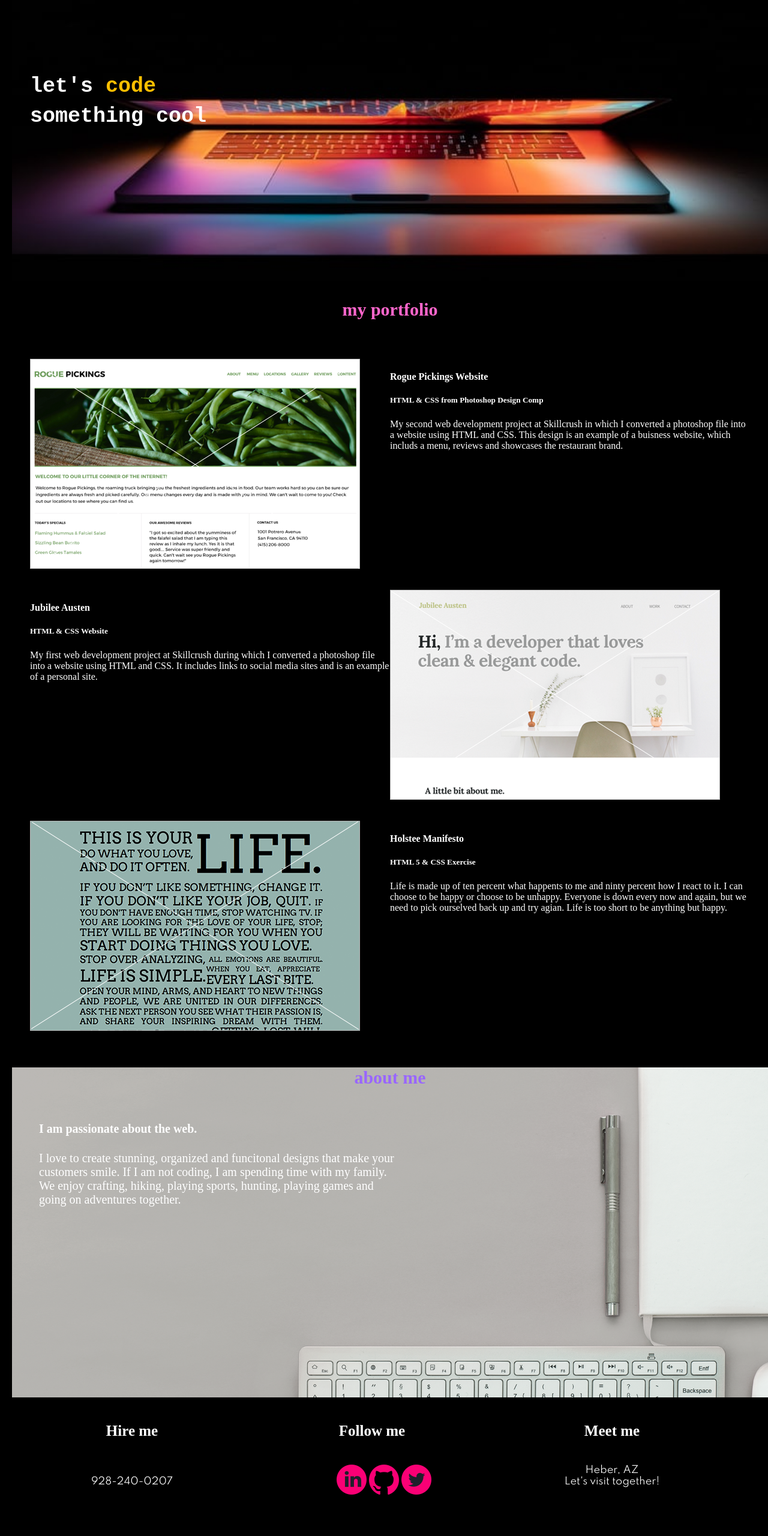
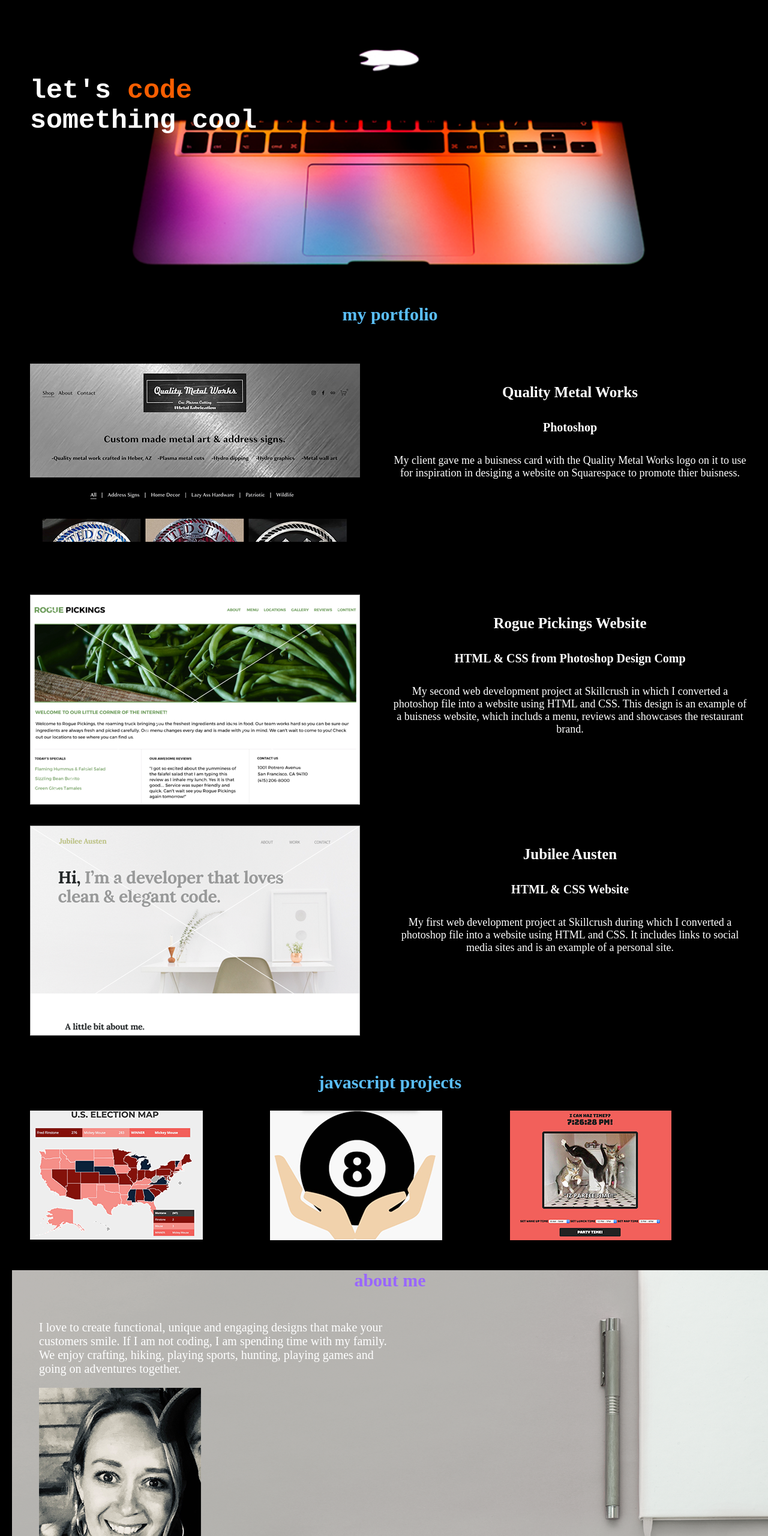
Before and after one commit to melinda-p/phase1-milestone, a plain HTML site: page index.html in a window 1280 px wide. Shown: the part 160-2720 px from the top of the page at 60% size. Drawn offline with Linux system fonts and the light colour scheme; a web font is replaced by a local one.

Commit message:
Initial commit

```diff
--- a/css/main.css
+++ b/css/main.css
@@ -30,6 +30,9 @@ body {
 #portfolio {
   height: 1250px;
 }
+#projects {
+  height: 300px;
+}
 #about {
   height: 550px;
 }
@@ -40,18 +43,18 @@ body {
 
 .main-image h2 {
   font-family: monospace;
-  font-size: 35px;
+  font-size: 45px;
   width: 400px;
   text-align: left;
   line-height: 50px;
   padding-top: 250px;
 }
 .main-image span {
-  color: #ffbf00;
+  color: #f95e01;
 }
 header {
   height: 600px;
-  background: url('../img/macbook-pro.jpeg');
+  background: url('../img/apple.png');
   background-size: cover;
 }
 
@@ -61,9 +64,9 @@ header h1 {
   color: #ffffff;
 }
 header h1 span {
-  font-family: 'Fredoka One', cursive;
+  font-family: 'Fredoka+One', cursive;
   color: #cc99ff;
-  font-size: 25px;
+  font-size: 40px;
 }
 
 nav {
@@ -88,16 +91,30 @@ nav ul li a {
 }
 
 /***** MAIN CSS *****/
-#portfolio {
-
-}
 
 #portfolio .full-width h3 {
   font-family: 'Montserrat', seriff;
   font-size: 30px;
   text-align: center;
-  color: #ff66cc;
+  color: #5abef7;
   text-decoration: none;
+}
+#portfolio .half-width h4{
+  font-family: 'Montserrat', seriff;
+  font-size: 25px;
+  text-align: center;
+  color: #ffffff;
+
+}
+#portfolio .half-width h5 {
+  font-size: 20px;
+  text-align: center;
+  color: #ffffff;
+}
+#portfolio .half-width p {
+  font-size: 18px;
+  text-align: center;
+  color: #ffffff;
 }
 #portfolio img {
   border: 2px #fffff solid;
@@ -110,6 +127,16 @@ nav ul li a {
   height: 315px;
   padding: 35px 0;
 }
+
+#projects .full-width h3 {
+  font-family: 'Montserrat', seriff;
+  font-size: 30px;
+  text-align: center;
+  color: #5abef7;
+  text-decoration: none;
+}
+
+
 
 #about {
   background: url('../img/about-me.png');
@@ -128,7 +155,36 @@ font-family: 'Montserrat', seriff;
 }
 
 /***** FOOTER CSS *****/
+#contact .full-width h3 {
+  font-family: 'Montserrat', seriff;
+  font-size: 30px;
+  text-align: center;
+  color: #ff66cc;
+  text-decoration: none;
+}
 
+input[type=text] {
+  box-sizing: border-box;
+  width: 100%;
+  color: #2a423a;
+  font-style: italic;
+  padding: 1em;
+}
+
+input[type=button] {
+  width: 100%;
+  padding: 20px 0;
+  margin-top: 20px;
+  background-color: #2a423a;
+  font-family: 'Poppins', Helvetica, Arial, sans-serif;
+  font-weight: 500;
+  font-size: 1.125em;
+  color: #e2e3ed;
+  border: none;
+  text-align: center;
+  text-transform: uppercase;
+
+}
 #contact {
   text-align: center;
   float: left;
--- a/index.html
+++ b/index.html
@@ -12,7 +12,7 @@
         <header>
             <div class="full-width">
                 <div class="half-width">
-                  <h1><span> Melinda Porter </span> | Web Developer</h1>
+                  <h1><span> Melinda Porter </span> | Front End Developer</h1>
                 </div>
                 <div class="half-width">
                   <nav>
@@ -34,9 +34,21 @@
             <div class="full-width">
                 <h3>my portfolio</h3>
             </div>
+
             <div class="full-width" id="project-three">
               <div class="half-width">
-                <img src="img/rogue-pickings-thumbnail.png" alt="Rogue Pickings">
+                <a href="" target="_blank"> <img src="img/qmw1.png" alt="Quaity Metal Works"></a>
+              </div>
+              <div class="half-width">
+                <h4>Quality Metal Works</h4>
+                <h5>Photoshop</h5>
+                <p>My client gave me a buisness card with the Quality Metal Works logo on it to use for inspiration in desiging a website on Squarespace to promote thier buisness.</p>
+              </div>
+            </div>
+
+            <div class="full-width" id="project-three">
+              <div class="half-width">
+                <a href="https://melinda-p.github.io/206-rogue-pickings-206starter/" target="_blank"> <img src="img/rogue-pickings-thumbnail.png" alt="Rogue Pickings">
               </div>
               <div class="half-width">
                   <h4>Rogue Pickings Website</h4>
@@ -45,63 +57,70 @@
               </div>
             </div>
 
-
-            <div class="full-width" id="project-two">
-              <div class="half-width">
-                <h4>Jubilee Austen</h4>
-                <h5>HTML &amp; CSS Website</h5>
-                <p>My first web development project at Skillcrush during which I converted a photoshop file into a website using HTML and CSS. It includes links to social media sites and is an example of a personal site.</p>
-              </div>
+            <div class="full-width" id="project-one">
               <div class="half-width">
                 <a href="http://melinda-p.github.io/project-jubilee/101-jubilee-project/" target="_blank"> <img src="img/jubilee-thumbnail.png" alt="Jubilee Austen Project"></a>
               </div>
-            </div>
-
-
-            <div class="full-width" id="project-one">
                 <div class="half-width">
-                  <img src="img/holstee-thumbnail.png" alt="Holstee Manifesto">
-                </div>
-                <div class="half-width">
-                  <h4>Holstee Manifesto</h4>
-                  <h5>HTML 5 &amp; CSS Exercise</h5>
-                  <p>Life is made up of ten percent what happents to me and ninty percent how I react to it. I can choose to be happy or choose to be unhappy. Everyone is down every now and again, but we need to pick ourselved back up and try agian. Life is too short to be anything but happy.
+                  <h4>Jubilee Austen</h4>
+                  <h5>HTML &amp; CSS Website</h5>
+                  <p>My first web development project at Skillcrush during which I converted a photoshop file into a website using HTML and CSS. It includes links to social media sites and is an example of a personal site.</p>
                 </div>
             </div>
           </section>
+
+          <section id="projects">
+          <div class="full-width">
+            <h3>javascript projects</h3>
+            <div class="third-width">
+              <a href="https://melinda-p.github.io/electionMap/" target="_blank"> <img src="img/election-map.png" alt="interactive election map"></a>
+            </div>
+            <div class="third-width">
+              <a href="https://melinda-p.github.io/magic8ball/" target="_blank"> <img src="img/magic8.png" alt="magic 8 ball"></a>
+
+            </div>
+            <div class="third-width">
+              <a href="https://melinda-p.github.io/lolcat-clock/" target="_blank"> <img src="img/lolcat-clock3.png" alt="lol cat clock"></a>
+          </div>
+        </section>
 
           <section id="about">
               <div class="full-width">
                 <h3>about me</h3>
                 <div class="half-width">
-                  <h4>I am passionate about the web.</h4>
-                  <p> I love to create stunning, organized and funcitonal designs that make your customers smile. If I am not coding, I am spending time with my family.  We enjoy crafting, hiking, playing sports, hunting, playing games and going on adventures together.</p>
+                  <p> I love to create functional, unique and engaging designs that make your customers smile. If I am not coding, I am spending time with my family.  We enjoy crafting, hiking, playing sports, hunting, playing games and going on adventures together.</p>
+                  <img src="img/me.png" alt="profile pic">
                 </div>
               </div>
             </section>
 
           <footer id="contact">
             <div class="full-width">
+              <h3></h3>
                 <div class="third-width">
-                  <h5>Hire me</h5>
-                  <p><a href="mailto:melinda_porter1215@yahoo.com"></a><br>
-                  928-240-0207</p>
+                  <h5>hire  me</h5>
+                  <a href="mailto:melinda_porter1215@yahoo.com"><img src="img/envelope-clipart.jpg" id="envelope" alt="envelope icon" /></a>
+        </div>
                 </div>
 
                 <div class="third-width">
-                  <h5>Follow me</h5>
+                  <h5>follow me</h5>
                     <ul class="media">
+                      <li><a href="http://www.github.com/melinda-p/"><img src="img/github.png" alt="github icon" ></a></li>
+                      <li><a href="https://twitter.com/Melinda18763263"><img src="img/twitter-icon.png" alt="twitter icon" ></a></li>
+                      <li><a href="https://www.instagram.com/melinda.porter/"><img src="img/instagram-icon.png" alt="instagram icon"/></a></li>
                       <li><a href="http://www.linkedin.com/in/melinda-porter-885ab131/"><img src="img/linkedin.png" alt="linkedin icon" ></a></li>
-                      <li><a href="http://www.github.com/melinda_p/"><img src="img/github.png" alt="github icon" ></a></li>
-                      <li><a href="http://www.twitter.com"><img src="img/twitter.png" alt="twitter icon" ></a></li>
                     </ul>
                 </div>
                   <div class="third-width">
-                    <h5>Meet me</h5>
-                    <p class="address">Heber, AZ<br>
-                      Let's visit together!</p>
+                    <h5>meet me</h5>
+                    <a href="tel:9282400207"><img src="img/az-outline.png" id="phone number" alt="az state outline" /></a>
+                    <p class="address"><br>
+                      </p>
                 </div>
             </div>
+            <div>
+              <p>Photo by Nagy Arnold on Unsplash</p>
           </footer>
         </main>
     </body>
```
Also changed, not shown: img/apple.png (added), img/az-outline.jpg (added), img/az-outline.png (added), img/election-map.png (added), img/election-map1.png (added), img/envelope-clipart.jpg (added), img/instagram-icon.jpg (added), img/instagram-icon.png (added), img/lolcat-clock.png (added), img/lolcat-clock3.png (added), img/magic8.png (added), img/me.png (added), img/qmw.png (added), img/qmw1.png (added), 1 more files.
